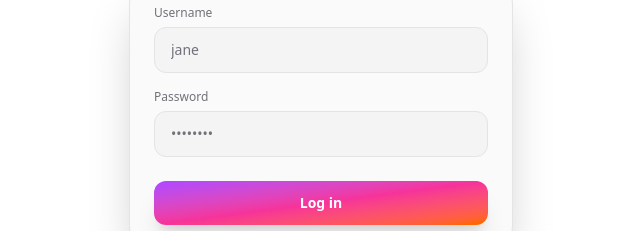
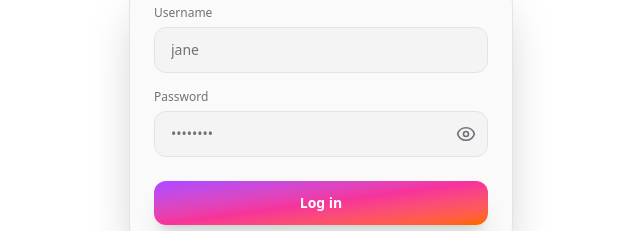
Before and after one commit to aniketbumbc/ai-expense-tracker, a React (Vite) app in the folder chat-ui/: page / in a window 1280 px wide. Shown: the part 343-574 px from the top of the page, without its empty margins (319-959 px from the left). Built offline with nearby package versions, Linux system fonts and the light colour scheme; no server answers.

Commit message:
feat: eye icon for password and pointer change

```diff
--- a/chat-ui/src/componets/AuthForm.tsx
+++ b/chat-ui/src/componets/AuthForm.tsx
@@ -8,6 +8,7 @@ export function AuthForm() {
   const [password, setPassword] = useState('')
   const [error, setError] = useState<string | null>(null)
   const [loading, setLoading] = useState(false)
+  const [showPassword, setShowPassword] = useState(false)
 
   const handleSubmit = async (e: React.FormEvent) => {
     e.preventDefault()
@@ -91,17 +92,58 @@ export function AuthForm() {
               className="text-xs font-medium text-muted-foreground">
               Password
             </label>
+            <div className="relative">
               <input
                 id="password"
-              type="password"
+                type={showPassword ? 'text' : 'password'}
                 autoComplete={
                   mode === 'login' ? 'current-password' : 'new-password'
                 }
                 value={password}
                 onChange={(e) => setPassword(e.target.value)}
                 placeholder="••••••••"
-              className="bg-input text-foreground placeholder-muted-foreground rounded-xl px-4 py-3 border border-border focus:outline-none focus:border-purple-500 transition-colors text-sm"
+                className="w-full bg-input text-foreground placeholder-muted-foreground rounded-xl px-4 py-3 pr-11 border border-border focus:outline-none focus:border-purple-500 transition-colors text-sm"
               />
+              <button
+                type="button"
+                onClick={() => setShowPassword((v) => !v)}
+                aria-label={showPassword ? 'Hide password' : 'Show password'}
+                className="absolute inset-y-0 right-0 flex items-center px-3 text-muted-foreground hover:text-foreground transition-colors cursor-pointer">
+                {showPassword ? (
+                  <svg
+                    className="w-5 h-5"
+                    fill="none"
+                    viewBox="0 0 24 24"
+                    stroke="currentColor">
+                    <path
+                      strokeLinecap="round"
+                      strokeLinejoin="round"
+                      strokeWidth={2}
+                      d="M3.98 8.223A10.477 10.477 0 001.934 12C3.226 16.338 7.244 19.5 12 19.5c.993 0 1.953-.138 2.863-.395M6.228 6.228A10.45 10.45 0 0112 4.5c4.756 0 8.773 3.162 10.065 7.498a10.523 10.523 0 01-4.293 5.774M6.228 6.228L3 3m3.228 3.228l3.65 3.65m7.894 7.894L21 21m-3.228-3.228l-3.65-3.65m0 0a3 3 0 10-4.243-4.243m4.242 4.242L9.88 9.88"
+                    />
+                  </svg>
+                ) : (
+                  <svg
+                    className="w-5 h-5"
+                    fill="none"
+                    viewBox="0 0 24 24"
+                    stroke="currentColor">
+                    <path
+                      strokeLinecap="round"
+                      strokeLinejoin="round"
+                      strokeWidth={2}
+                      d="M2.036 12.322a1.012 1.012 0 010-.639C3.423 7.51 7.36 4.5 12 4.5c4.638 0 8.573 3.007 9.963 7.178.07.207.07.431 0 .639C20.577 16.49 16.64 19.5 12 19.5c-4.638 0-8.573-3.007-9.963-7.178z"
+                    />
+                    <path
+                      strokeLinecap="round"
+                      strokeLinejoin="round"
+                      strokeWidth={2}
+                      d="M15 12a3 3 0 11-6 0 3 3 0 016 0z"
+                    />
+                  </svg>
+                )}
+              </button>
+            </div>
           </div>
 
           {error && (
@@ -113,7 +155,7 @@ export function AuthForm() {
           <button
             type="submit"
             disabled={loading}
-            className="mt-2 w-full rounded-xl bg-linear-to-br from-purple-500 via-pink-500 to-orange-500 hover:from-purple-600 hover:via-pink-600 hover:to-orange-600 disabled:opacity-50 disabled:cursor-not-allowed transition-all py-3 text-sm font-semibold text-white shadow-xl hover:shadow-purple-500/50">
+            className="mt-2 w-full rounded-xl bg-linear-to-br from-purple-500 via-pink-500 to-orange-500 hover:from-purple-600 hover:via-pink-600 hover:to-orange-600 disabled:opacity-50 disabled:cursor-not-allowed cursor-pointer transition-all py-3 text-sm font-semibold text-white shadow-xl hover:shadow-purple-500/50">
             {loading
               ? 'Please wait…'
               : mode === 'login'
```
Lines whose indentation alone changed are shown as unchanged.
